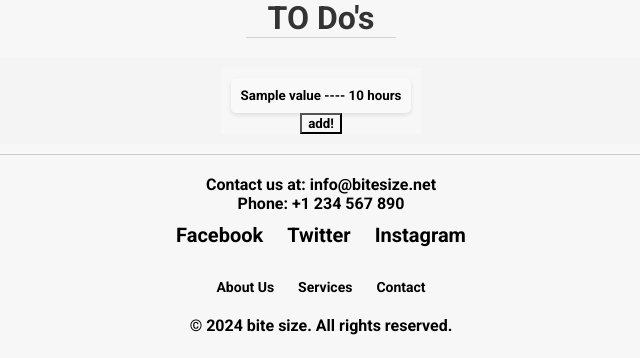
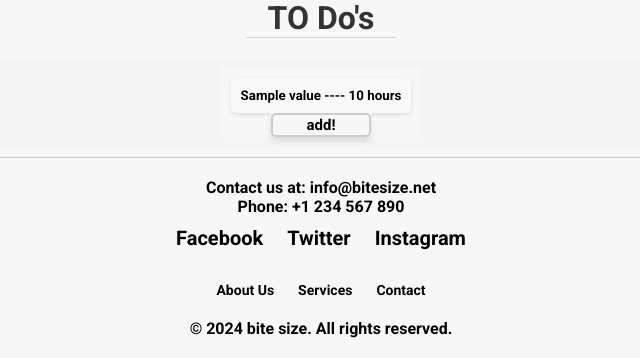
Before and after one commit to KenKapana/Bite-Size, a Flask app: template templates/index.html in a window 1280 px wide. Shown: the part 601-959 px from the top of the page, without its empty margins (319-959 px from the left). Before the commit the page ends 936 px from the top, so only its background shows below. Run offline with Flask 3, Linux system fonts and the light colour scheme; the template is opened without the code that fills it: most values are stand-ins (such as "Sample title", 1, 10 or a date in 2020).

Commit message:
added styling to todo add button

```diff
--- a/app.py
+++ b/app.py
@@ -39,6 +39,20 @@ firebase_cred = credentials.Certificate('firebase_credentials.json')
 firebase_admin.initialize_app(firebase_cred, {
     'databaseURL': "https://bite-size-59972-default-rtdb.firebaseio.com"
 })
+
+@app.route("/")
+def index():
+    if 'credentials' in session:
+        email = get_email()
+        print('what the fuck is wrong with you ', email)
+        if email!=None:
+            cleaned_email = clean_email(email)
+            ref = db.reference(f'/clients/{cleaned_email}')
+            data = ref.get()
+            return render_template("index.html", result='', data=data)
+    else:
+        return render_template("index.html", result='')
+
 
 def clean_email(email):
    return email.replace('.', ',')
@@ -92,19 +106,6 @@ def is_user_logged_in():
             return False
 
     return False
-
-@app.route("/")
-def index():
-    if 'credentials' in session:
-        email = get_email()
-        print('what the fuck is wrong with you ', email)
-        if email!=None:
-            cleaned_email = clean_email(email)
-            ref = db.reference(f'/clients/{cleaned_email}')
-            data = ref.get()
-            return render_template("index.html", result='', data=data)
-    else:
-        return render_template("index.html", result='')
 
 @app.route("/add", methods=['POST'])
 def add():
--- a/static/css/style.css
+++ b/static/css/style.css
@@ -136,6 +136,23 @@
   background-color: #f8d7da;
   cursor: pointer;
 }
+.add_btn {
+  display: flex;
+  margin: auto;
+  width: 100px;
+  align-items: center;
+  justify-content: center;
+  height: 20px; /* Set the desired height */
+  padding: 10px; /* Add padding for better appearance */
+  font-size: 15px; /* Increase font size */
+  border: 2px solid #ccc; /* Add a border */
+  border-radius: 5px; /* Optional: add rounded corners */
+  box-shadow: 0 4px 6px rgba(0, 0, 0, 0.1); /* Optional: add a subtle shadow */
+}
+.add_btn:hover{
+  color:#b393d3;
+  cursor: pointer;
+}
 
 
 
--- a/templates/index.html
+++ b/templates/index.html
@@ -23,8 +23,8 @@
       <a class="logout" href="http://localhost:8080/clear">logout</a>
     </div>
 
+    <!-- event adder element -->
     <div class="inputs">
-      <!-- event adder element -->
       <form action="/add" method="post">
         <input
           placeholder="Title your task"
```
